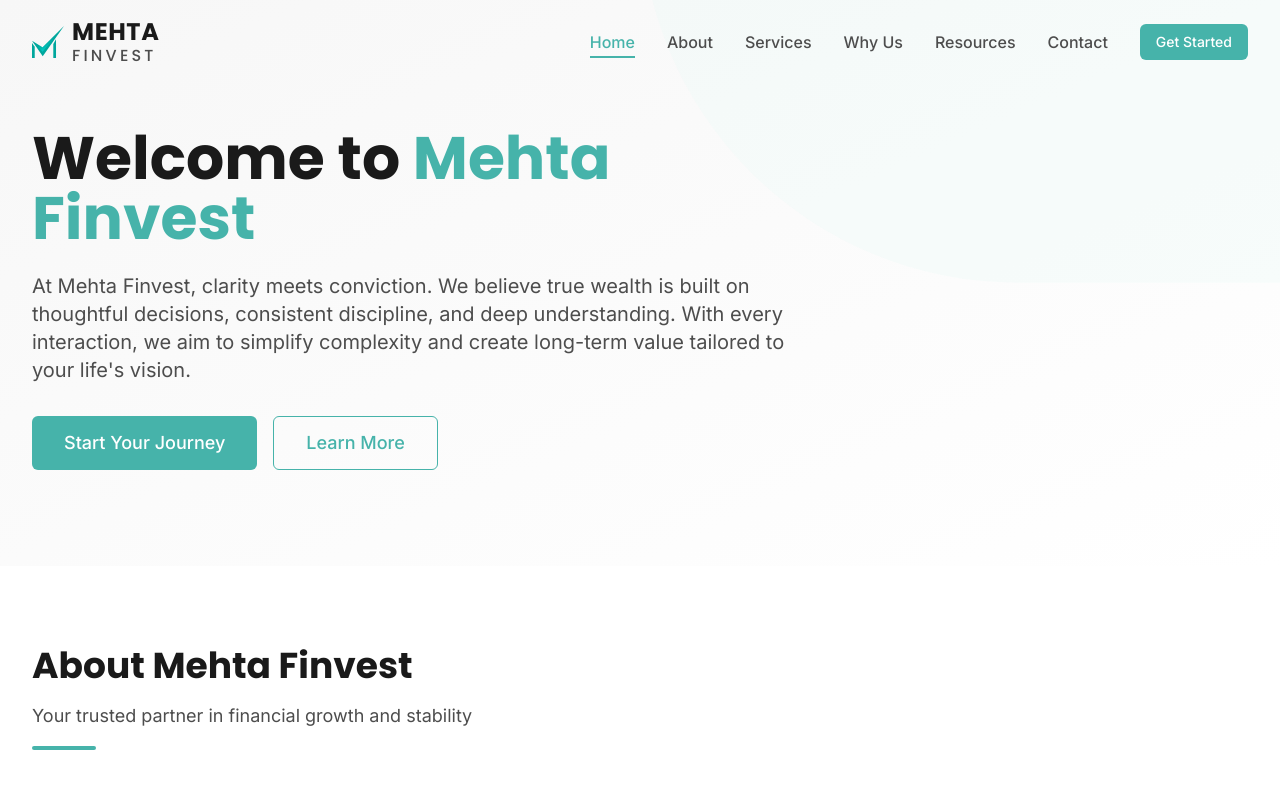
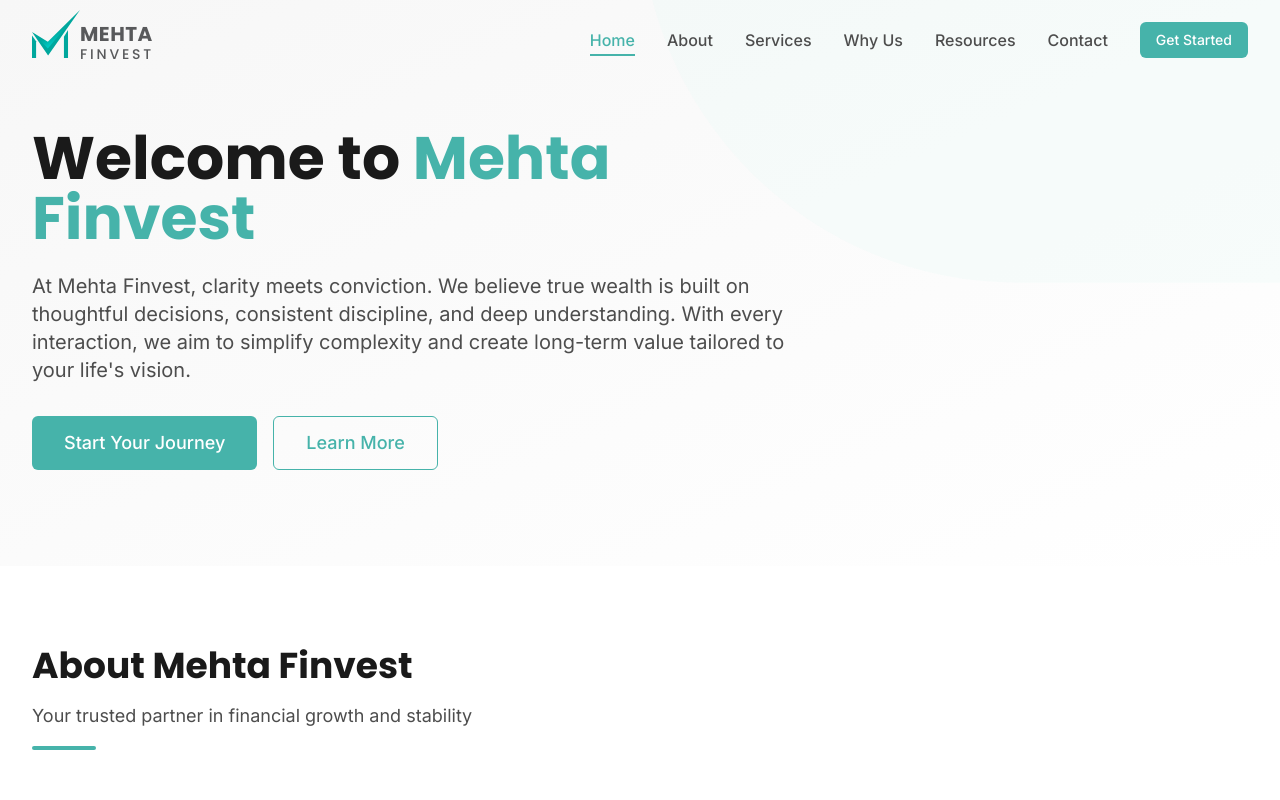
Before and after one commit to trollord/Mehta-Finvest, a React (Vite) app: page / in a window 1280 px wide. Shown: the top 800 px of the page. Built offline with nearby package versions, Linux system fonts and the light colour scheme.

Commit message:
navbar logo fix

```diff
--- a/src/components/Logo.tsx
+++ b/src/components/Logo.tsx
@@ -1,15 +1,19 @@
-import React from 'react';
+import React from "react";
 
 const Logo: React.FC = () => {
-  return (
-    <div className="flex items-center">
-      <img src="/favicon.svg" alt="Mehta Finvest Logo" className="h-8 w-8 mr-2" />
-      <div className="flex flex-col">
-        <span className="text-secondary-800 font-heading font-bold text-2xl tracking-wide">MEHTA</span>
-        <span className="text-secondary-600 font-heading text-base tracking-[0.2em] -mt-1">FINVEST</span>
-      </div>
-    </div>
-  );
+	return (
+		<div className="flex items-center -mt-3">
+			<img src="/favicon.svg" alt="Mehta Finvest Logo" className="h-12 w-12 " />
+			<div className="flex flex-col mt-4 ">
+				<span className="text-[#58595b] font-heading font-bold text-xl tracking-wide">
+					MEHTA
+				</span>
+				<span className="text-[#58595b] font-heading text-base text-sm tracking-[0.2em] -mt-1">
+					FINVEST
+				</span>
+			</div>
+		</div>
+	);
 };
 
 export default Logo;
--- a/src/components/Navbar.tsx
+++ b/src/components/Navbar.tsx
@@ -1,13 +1,13 @@
-import { useState, useEffect } from 'react';
-import { navLinks } from '../constants/data';
-import { Menu, X } from 'lucide-react';
-import Button from './Button';
-import Logo from './Logo';
+import { useState, useEffect } from "react";
+import { navLinks } from "../constants/data";
+import { Menu, X } from "lucide-react";
+import Button from "./Button";
+import Logo from "./Logo";
 
 const Navbar = () => {
 	const [isOpen, setIsOpen] = useState(false);
 	const [scrolled, setScrolled] = useState(false);
-  const [activeSection, setActiveSection] = useState('home');
+	const [activeSection, setActiveSection] = useState("home");
 
 	useEffect(() => {
 		const handleScroll = () => {
@@ -17,8 +17,8 @@ const Navbar = () => {
 			}
 
 			// Calculate which section is currently in view
-      const sections = navLinks.map(link => link.href.substring(1));
-      const currentSection = sections.find(section => {
+			const sections = navLinks.map((link) => link.href.substring(1));
+			const currentSection = sections.find((section) => {
 				const element = document.getElementById(section);
 				if (element) {
 					const rect = element.getBoundingClientRect();
@@ -32,23 +32,23 @@ const Navbar = () => {
 			}
 		};
 
-    window.addEventListener('scroll', handleScroll);
+		window.addEventListener("scroll", handleScroll);
 		return () => {
-      window.removeEventListener('scroll', handleScroll);
+			window.removeEventListener("scroll", handleScroll);
 		};
 	}, [scrolled]);
 
 	return (
 		<nav
 			className={`fixed top-0 left-0 right-0 z-50 transition-all duration-300 ${
-        scrolled
-          ? 'bg-white shadow-md py-2'
-          : 'bg-transparent py-4'
+				scrolled ? "bg-white shadow-md py-2" : "bg-transparent py-4"
 			}`}
 		>
 			<div className="container mx-auto px-4 md:px-8">
 				<div className="flex justify-between items-center">
+					<div className="scale-[100%]">
 						<Logo />
+					</div>
 
 					{/* Desktop Menu */}
 					<div className="hidden md:flex items-center space-x-8">
@@ -59,16 +59,16 @@ const Navbar = () => {
 										href={link.href}
 										className={`font-medium transition-colors ${
 											activeSection === link.href.substring(1)
-                        ? 'text-primary-500'
-                        : 'text-secondary-600 hover:text-primary-500'
+												? "text-primary-500"
+												: "text-secondary-600 hover:text-primary-500"
 										}`}
 									>
 										{link.name}
 										<div
 											className={`absolute bottom-[-4px] left-0 w-full h-0.5 bg-primary-500 transform origin-left transition-transform duration-300 ${
 												activeSection === link.href.substring(1)
-                          ? 'scale-x-100'
-                          : 'scale-x-0'
+													? "scale-x-100"
+													: "scale-x-0"
 											}`}
 										/>
 									</a>
@@ -107,8 +107,8 @@ const Navbar = () => {
 										href={link.href}
 										className={`block font-medium transition-colors py-2 ${
 											activeSection === link.href.substring(1)
-                        ? 'text-primary-500'
-                        : 'text-secondary-600 hover:text-primary-500'
+												? "text-primary-500"
+												: "text-secondary-600 hover:text-primary-500"
 										}`}
 										onClick={() => setIsOpen(false)}
 									>
```
Lines whose indentation alone changed are shown as unchanged.
